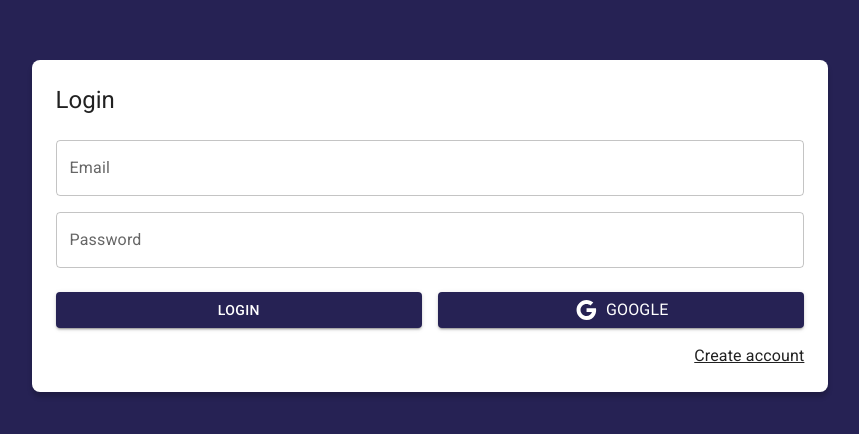
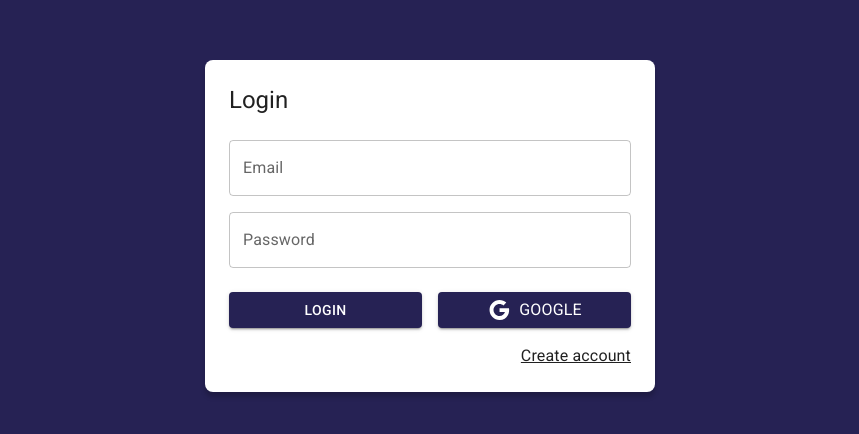
Before and after one commit to Oliver31Batista/journal-app, a React (Vite) app: page /auth/login in a window 1280 px wide. Shown: the part 174-608 px from the top of the page, without its empty margins (210-1069 px from the left). Built offline with nearby package versions, Linux system fonts and the light colour scheme.

Commit message:
I created the AuthLayout to reutilizate this component in the loginPage and in the registerPage

```diff
--- /dev/null
+++ b/src/auth/layout/AuthLayout.jsx
@@ -0,0 +1,26 @@
+import { Grid, Typography } from "@mui/material";
+
+export const AuthLayout = ({ children, title = "" }) => {
+  return (
+    <Grid
+      container
+      spacing={0}
+      direction={"column"}
+      alignItems={"center"}
+      justifyContent={"center"}
+      sx={{ minHeight: "100vh", backgroundColor: "primary.main", padding: 4 }}
+    >
+      <Grid
+        item
+        className="box-shadow"
+        xs={3}
+        sx={{ width:{sm: 450}, backgroundColor: "white", padding: 3, borderRadius: 2 }}
+      >
+        <Typography variant="h5" sx={{ mb: 1 }}>
+          {title}
+        </Typography>
+        {children}
+      </Grid>
+    </Grid>
+  );
+};
--- a/src/auth/pages/LoginPage.jsx
+++ b/src/auth/pages/LoginPage.jsx
@@ -1,28 +1,11 @@
 import { Link as RouterLink } from "react-router-dom";
 import { Google } from "@mui/icons-material";
 import { Button, Grid, Link, TextField, Typography } from "@mui/material";
+import { AuthLayout } from "../layout/AuthLayout";
 
 export const LoginPage = () => {
   return (
-    <Grid
-      container
-      spacing={0}
-      direction={"column"}
-      alignItems={"center"}
-      justifyContent={"center"}
-      sx={{ minHeight: "100vh", backgroundColor: "primary.main", padding: 4 }}
-    >
-      {/* xs is refer to the screen size, it could be xs, md, xl, etc and sx for adding more styles */}
-      <Grid
-        item
-        className="box-shadow"
-        xs={3}
-        sx={{ backgroundColor: "white", padding: 3, borderRadius: 2 }}
-      >
-        <Typography variant="h5" sx={{ mb: 1 }}>
-          Login
-        </Typography>
-
+    <AuthLayout title="Login">
       <form>
         <Grid container>
           <Grid item xs={12} sx={{ mt: 2 }}>
@@ -63,7 +46,6 @@
           </Grid>
         </Grid>
       </form>
-      </Grid>
-    </Grid>
+    </AuthLayout>
   );
 };
```
Lines whose indentation alone changed are shown as unchanged.
